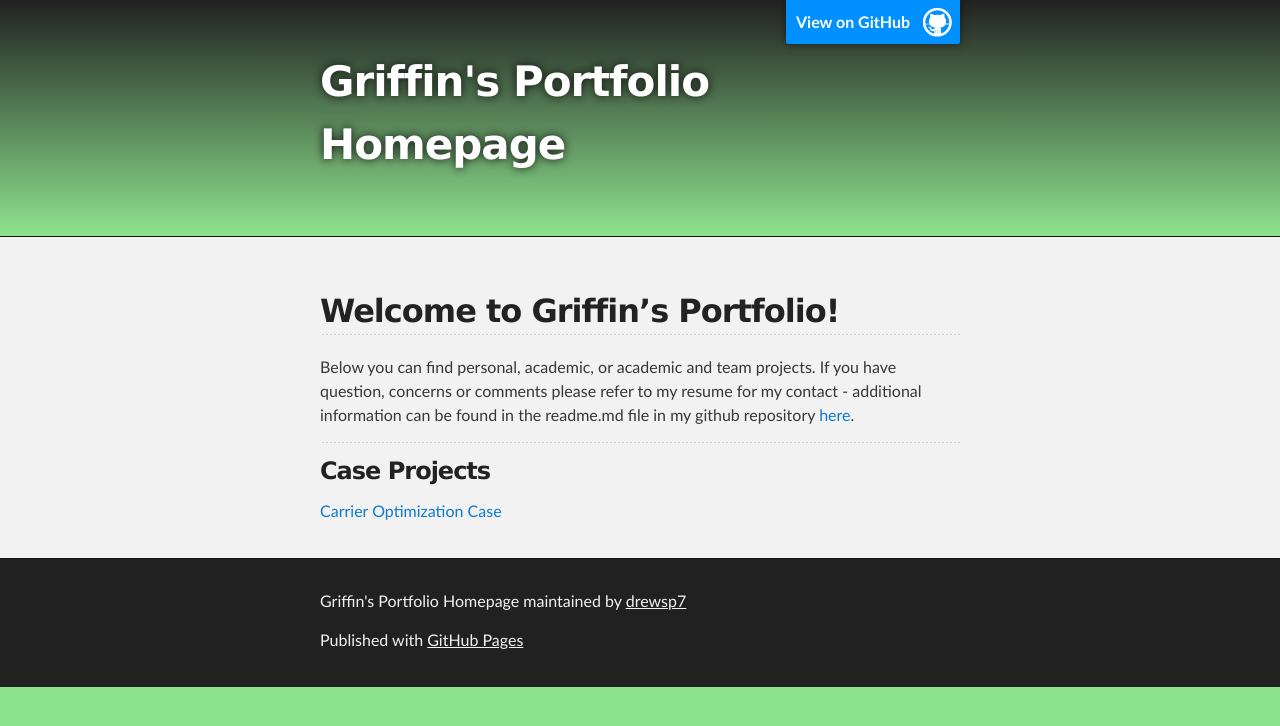
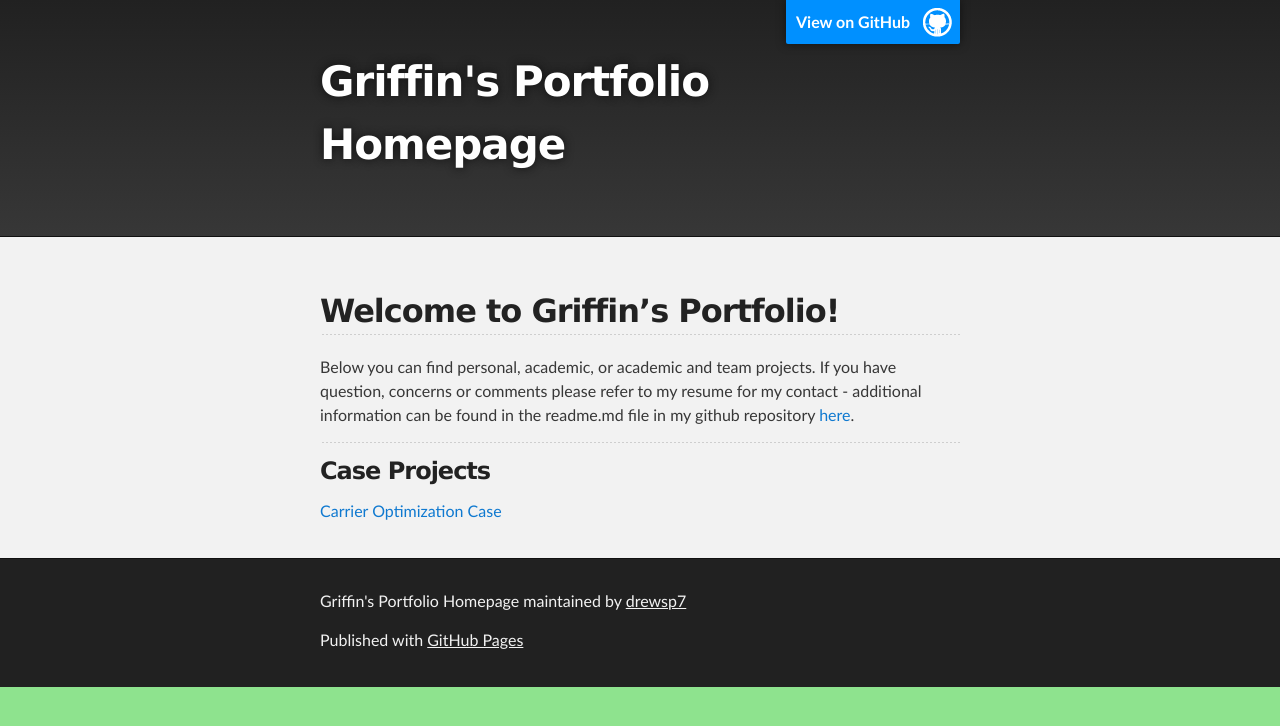
Before and after one commit to drewsp7/griffinsalyer.github.io, a Jekyll site: the page built from index.md, in a window 1280 px wide. Shown: the top 726 px of the page. Built offline with Jekyll 4.4.1, drawn with Linux system fonts in a browser that asks for light colours; our own code applies the rules of GitHub Pages for plain Markdown files; the repository's description, which GitHub fills in, is left out.

Commit message:
Update jekyll-theme-slate.scss

```diff
--- a/_sass/jekyll-theme-slate.scss
+++ b/_sass/jekyll-theme-slate.scss
@@ -286,12 +286,12 @@ Full-Width Styles
 }
 
 #header_wrap {
-  background: #8ee38e; //212121 -
-  background: -moz-linear-gradient(top, #8ee38e, #212121); // #373737, #212121
-  background: -webkit-linear-gradient(top, #8ee38e, #212121);
-  background: -ms-linear-gradient(top, #8ee38e, #212121);
-  background: -o-linear-gradient(top, #8ee38e, #212121);
-  background: linear-gradient(to top, #8ee38e, #212121);
+  background: #373737; //212121 -
+  background: -moz-linear-gradient(top, #373737, #212121); // #373737, #212121
+  background: -webkit-linear-gradient(top, #373737, #212121);
+  background: -ms-linear-gradient(top, #373737, #212121);
+  background: -o-linear-gradient(top, #373737, #212121);
+  background: linear-gradient(to top, #373737, #212121);
 
   //essentially the top banner with a gradient fade
 }
```
